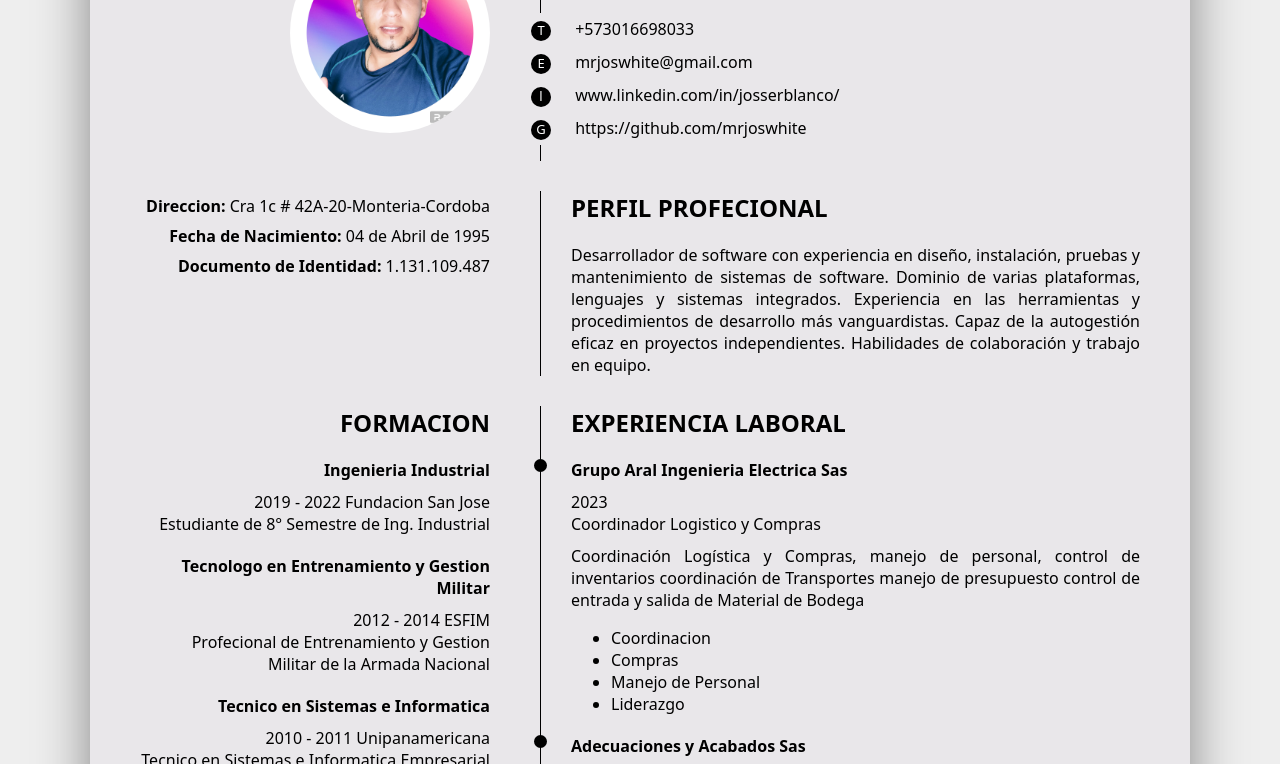
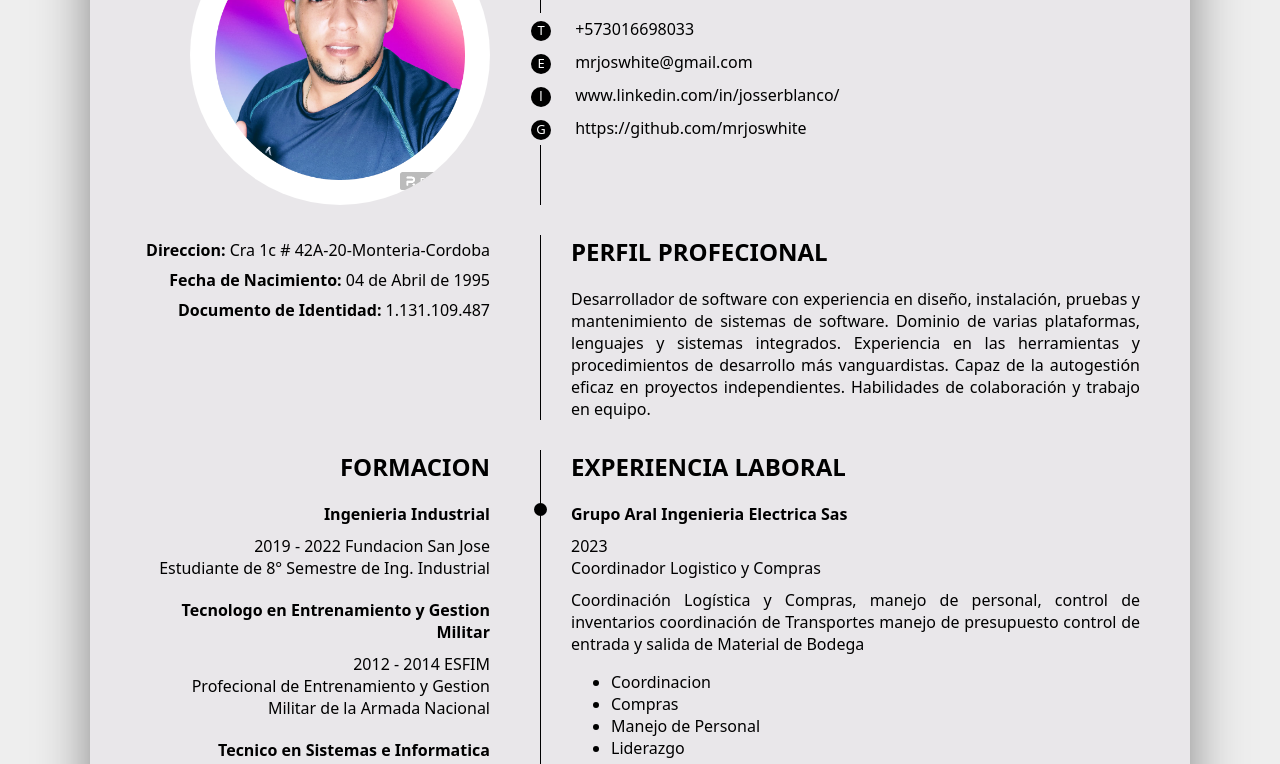
Before and after one commit to mrjoswhite/Proyecto-Cv-Html-Css, a plain HTML site: page Index.html in a window 1280 px wide. Shown: the part 153-917 px from the top of the page. Drawn offline with Linux system fonts and the light colour scheme.

Commit message:
Ultima Modificacion

```diff
--- a/Index.html
+++ b/Index.html
@@ -4,7 +4,8 @@
         <meta charset="UTF-8">
         <meta http-equiv="X-UA-Compatible" content="IE=edge">
         <meta name="viewport" content="width=device-width, initial-scale=1.0">
-        <title>CV JOSER BLANCO GOMEZ</title>
+
+        <link rel="shortcut icon" href="cv.png" /> <title>CV JOSER BLANCO GOMEZ</title>
         <link rel="stylesheet" href="style.css">
 
     </head>
@@ -81,7 +82,7 @@
                     HABILIDADES
                 </h2>
                 <ul>
-                    <li>HTML</li>
+                    <li> HTML</li>
                     <li>CSS</li>
                     <li>Javascript</li>
                     <li>Git</li>
--- a/style.css
+++ b/style.css
@@ -16,8 +16,8 @@ body{
 }
 
 .avatar img{
-    width:200px;
-    height:200px;
+    width: 300px;
+    height: 300px;
     object-fit: cover;
     border-radius: 50%;
 }
```
Also changed, not shown: cv.png (added).
